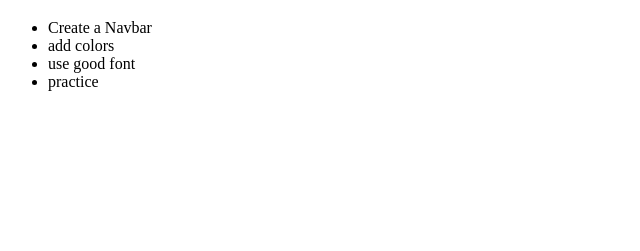
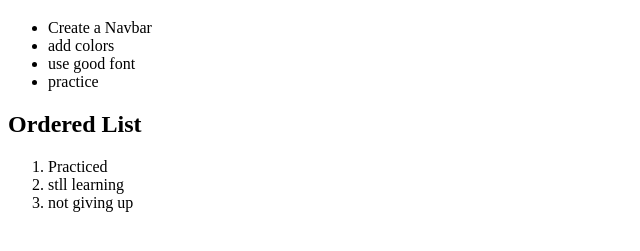
Before and after one commit to joyibeh93/Web3-ladies-git-practice-group4, a plain HTML site: page index.html in a window 1280 px wide. Shown: the part 61-312 px from the top of the page, without its empty margins (0-640 px from the left). Drawn offline with Linux system fonts and the light colour scheme.

Commit message:
ordered list

```diff
--- a/index.html
+++ b/index.html
@@ -14,6 +14,12 @@
         <li>use good font</li>
         <li>practice</li>
     </ul>
+    <h2>Ordered List</h2>
+    <ol>
+        <li>Practiced</li>
+        <li>stll learning</li>
+        <li>not giving up</li>
+    </ol>
 
 </body>
 </html>
```
